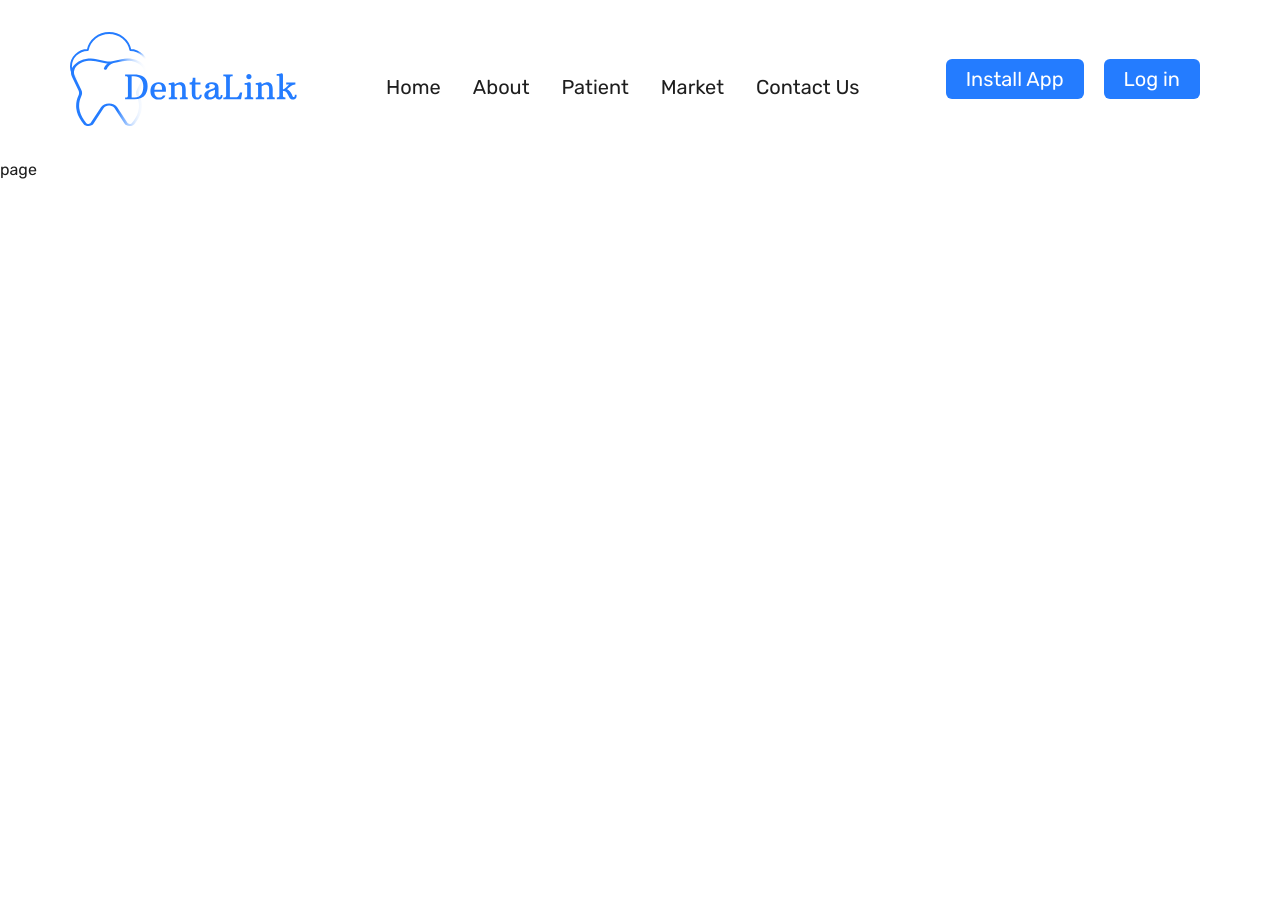
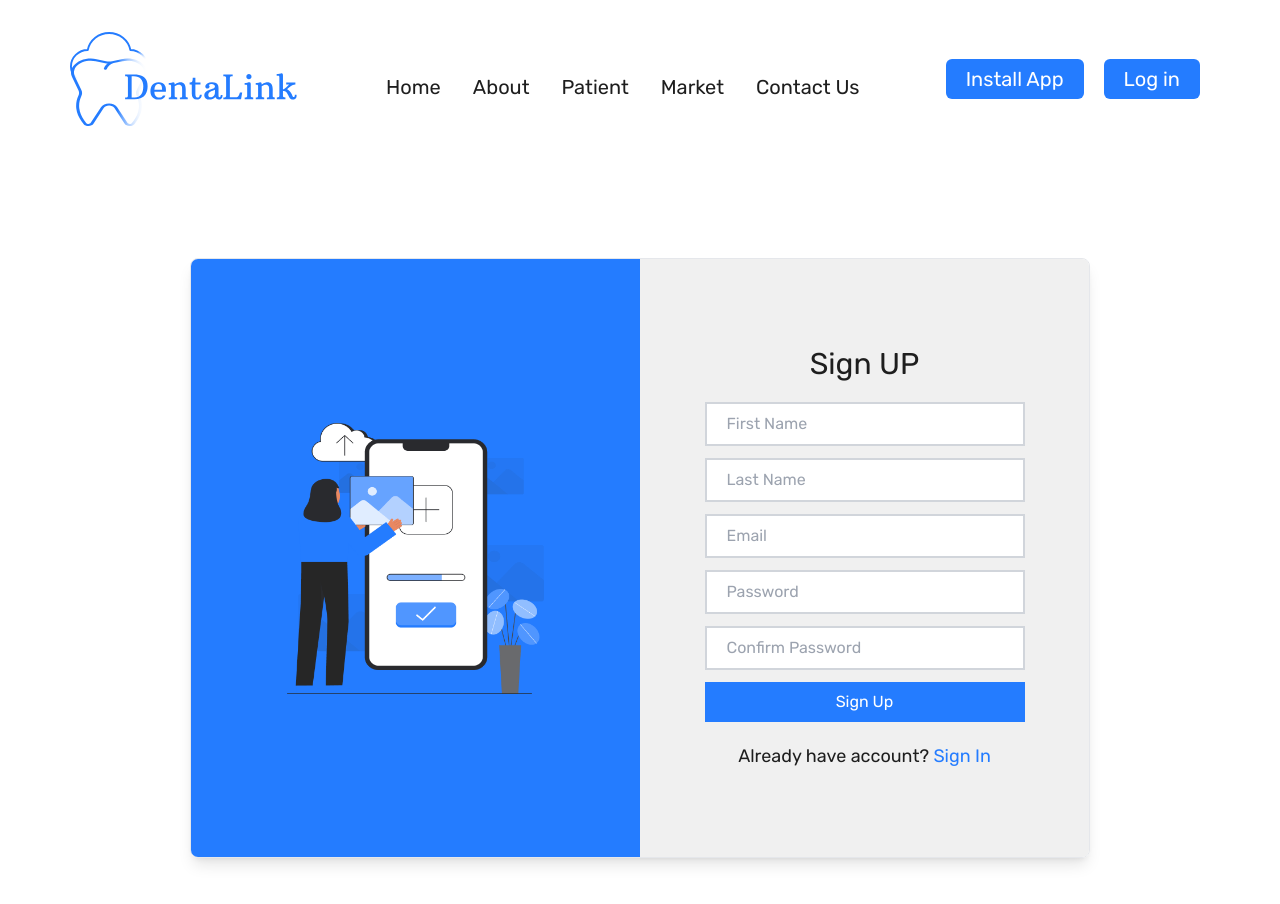
Before and after one commit to doniahusien/DentaLink, a Next.js app: page /sign-up in a window 1280 px wide. Shown: the top 904 px of the page. Before the commit the page ends 800 px from the top, so only its background shows below. Built offline with nearby package versions, Linux system fonts and the light colour scheme.

Commit message:
signup page

```diff
--- a/src/app/(auth)/sign-in/page.jsx
+++ b/src/app/(auth)/sign-in/page.jsx
@@ -8,7 +8,7 @@ const signinPage = () => {
   return (
     <div className="flex justify-center items-center w-full h-screen ">
       <div
-        className=" bg-orange-400 flex w-[900px] h-[550px] shadow-lg border rounded-lg overflow-hidden"
+        className="flex w-[900px] h-[550px] shadow-lg border rounded-lg overflow-hidden"
       >
         {/* Left Image Section */}
         <div className="w-1/2 bg-primary px-24 flex justify-center items-center">
--- a/src/app/(auth)/sign-up/page.jsx
+++ b/src/app/(auth)/sign-up/page.jsx
@@ -1,9 +1,26 @@
 'use client'
-import React from 'react'
+import React from 'react';
+import Image from 'next/image';
+import signupImg from '../../../../public/images/signup.png';
+import SignupForm from '@/components/auth/SignupForm';
 
 const signupPage = () => {
   return (
-    <div>page</div>
+    <div className="flex justify-center items-center w-full h-screen ">
+    <div
+      className="flex w-[900px] h-[600px] shadow-lg border rounded-lg overflow-hidden"
+    >
+      {/* Left Image Section */}
+      <div className="w-1/2 bg-primary px-24 flex justify-center items-center">
+        <Image src={signupImg} alt="signup" width={350} height={250} />
+      </div>
+
+      {/* Right Form Section */}
+      <div className="w-1/2 flex justify-center items-center ">
+        <SignupForm />
+      </div>
+    </div>
+  </div>
   )
 }
 
--- a/src/components/auth/SignupForm.jsx
+++ b/src/components/auth/SignupForm.jsx
@@ -0,0 +1,82 @@
+import React from 'react'
+import { useState } from 'react'
+import InputField from '../ui/Input/InputField';
+import Button from '../ui/Button/Button';
+import Link from 'next/link';
+const SignupForm = () => {
+    const [firstName, setFirstName] = useState('');
+    const [lastName, setLastName] = useState('');
+    const [email, setEmail] = useState('');
+    const [password, setPassword] = useState('');
+    const [confirmPassword, setConfirmPassword] = useState('');
+
+    const [fNameError, setFNameError] = useState('');
+    const [lNameError, setLNameError] = useState('');
+    const [emailError, setEmailError] = useState('');
+    const [passError, setPasswordError] = useState('');
+    const [confirmPassError, setConfirmPassError] = useState('');
+
+    const handleSubmit = (e) => {
+        e.preventDefault();
+        if (firstName == "") {
+            setFNameError("First Name is Required");
+        }
+        if (lastName == "") {
+            setLNameError("Last Name is Required");
+        }
+        if (email == "") {
+            setEmailError("Email is Required");
+        }
+        if (password == "") {
+            setPasswordError("Password is required");
+        }
+        if (confirmPassword == "") {
+            setConfirmPassError("confirm Password  is Required");
+        }
+
+    }
+
+
+    const handleFirstName = (e) => {
+        setFirstName(e.target.value);
+        setFNameError("");
+    }
+    const handleLastName = (e) => {
+        setLastName(e.target.value);
+        setLNameError("");
+    }
+    const handleEmail = (e) => {
+        setEmail(e.target.value);
+        setEmailError("");
+    }
+    const handlePassword = (e) => {
+        setPassword(e.target.value);
+        setPasswordError("");
+    }
+    const handleConfirmPassword = (e) => {
+        setConfirmPassword(e.target.value);
+        setConfirmPassError("");
+    }
+
+
+
+
+
+    return (
+        <div className=' w-full flex flex-col gap-5 justify-center items-center h-full' style={{ background: '#F0F0F0' }}>
+            <h1 className=' text-3xl'>Sign UP</h1>
+            <form onSubmit={handleSubmit} className='flex flex-col justify-center items-center gap-3'>
+                <InputField type='text' placeholder="First Name" name='firstName' value={firstName} onChange={handleFirstName} error={fNameError} />
+                <InputField type='text' placeholder="Last Name" name="lastName" value={lastName} onChange={handleLastName} error={lNameError} />
+                <InputField type='email' placeholder="Email" name="email" value={email} onChange={handleEmail} error={emailError} />
+                <InputField type='password' placeholder="Password" name="password" value={password} onChange={handlePassword} error={passError} />
+                <InputField type='password' placeholder="Confirm Password" name="confirmPassword" value={confirmPassword} onChange={handleConfirmPassword} error={confirmPassError} />
+                <Button onClick={() => { }} title='Sign Up' />
+            </form>
+            <h2 className='text-lg'>Already have account? <Link href="/sign-in" className=' text-primary '>Sign In</Link></h2>
+
+        </div>
+    )
+}
+
+export default SignupForm
```
